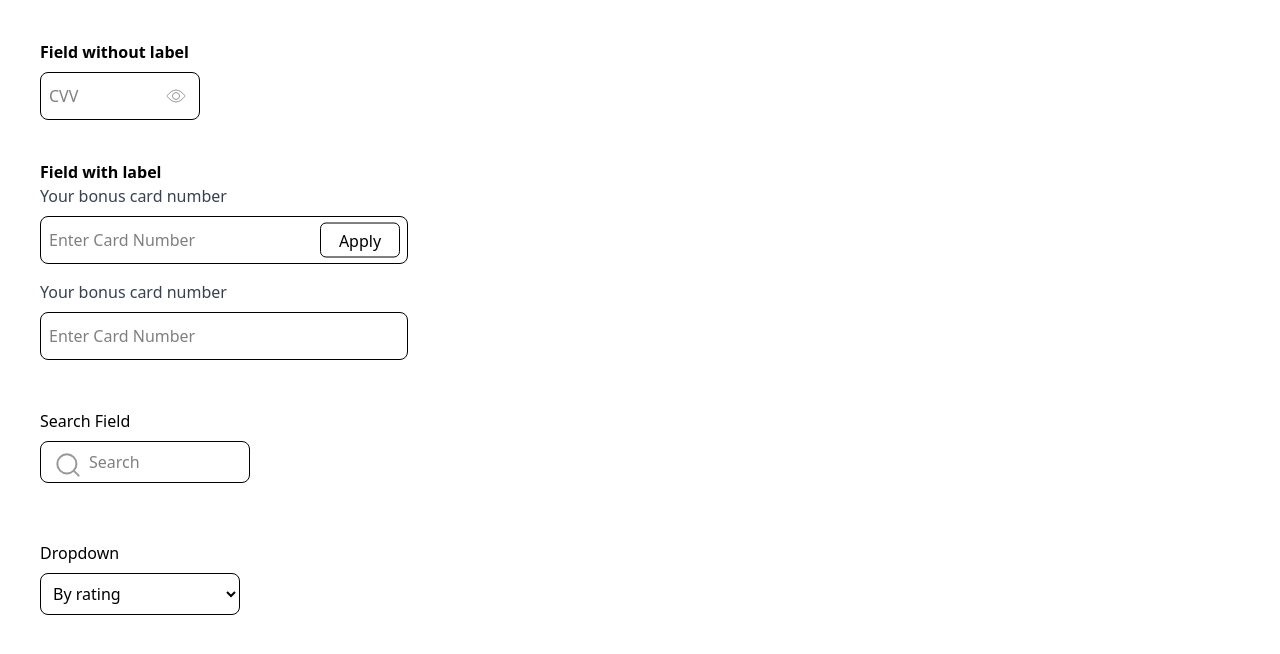
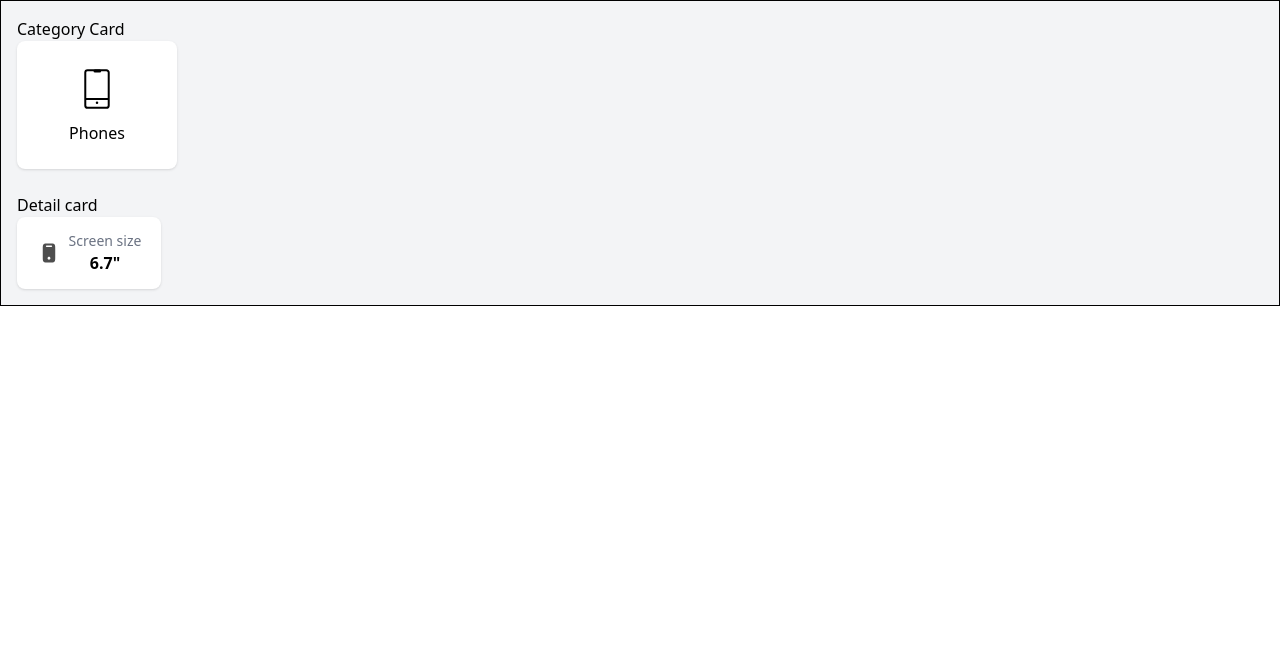
Before and after one commit to thuanchan04/Ecommerce-Store, an Angular app: page / in a window 1280 px wide. Shown: the top 654 px of the page. Built offline with nearby package versions, Linux system fonts and the light colour scheme.

Commit message:
Update: cards component

```diff
--- a/src/app/app.html
+++ b/src/app/app.html
@@ -10,12 +10,12 @@
 
 
 <!-- ================================TEST INPUT================================ -->
-<div class="p-10">
+<!-- <div class="p-10">
   <app-field-without-label [placeholder]="'CVV'"></app-field-without-label>
   <app-field-with-label></app-field-with-label>
   <app-search-field></app-search-field>
   <app-dropdown></app-dropdown>
-</div>
+</div> -->
 
 
 <!-- ================================TEST BUTTON================================ -->
@@ -62,7 +62,7 @@
 
 
 
-<!-- <app-cards></app-cards> -->
+<app-cards></app-cards>
 
 
 
--- a/src/app/shared/components/cards/cards.html
+++ b/src/app/shared/components/cards/cards.html
@@ -1,10 +1,9 @@
-<div class="bg-black text-white font-bold p-2">Cards</div>
 <div class="border p-4 bg-gray-100 flex flex-col gap-6">
 
   <!-- Category Card -->
   <div>
     <div class="font-medium">Category Card</div>
-    <div class="w-32 h-32 bg-white rounded-lg shadow flex flex-col justify-center items-center gap-2 cursor-pointer">
+    <div class="w-40 h-32 bg-white rounded-lg shadow flex flex-col justify-center items-center gap-2 cursor-pointer">
       <app-icon [icon]="Icons.PHONES_BIG"></app-icon>
       <span class="font-medium">Phones</span>
     </div>
@@ -13,7 +12,7 @@
   <!-- Detail Card -->
   <div>
     <div class="font-medium">Detail card</div>
-    <div class="w-32 h-16 bg-gray-200 rounded-lg flex items-center justify-center gap-2 cursor-pointer">
+    <div class="w-36 h-18 bg-white rounded-lg shadow flex items-center justify-center gap-2 cursor-pointer">
       <app-icon [icon]="Icons.SCREEN_SIZE"></app-icon>
       <div class="text-center">
         <div class="text-sm text-gray-500">Screen size</div>
```
